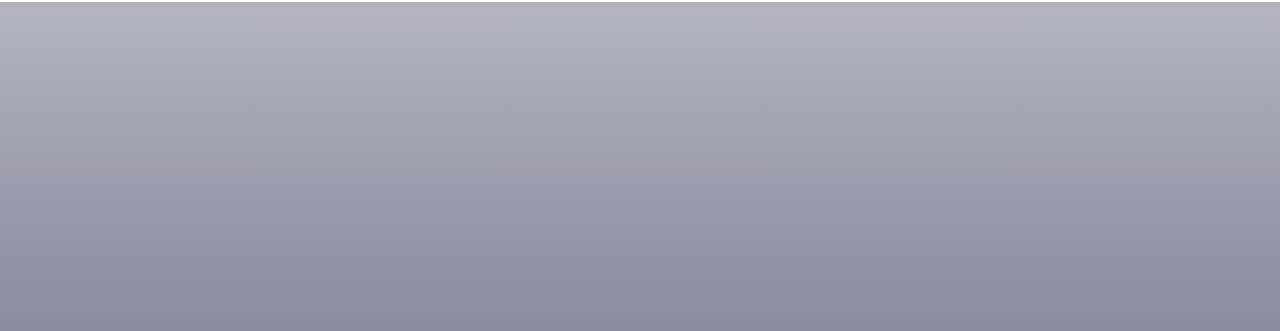
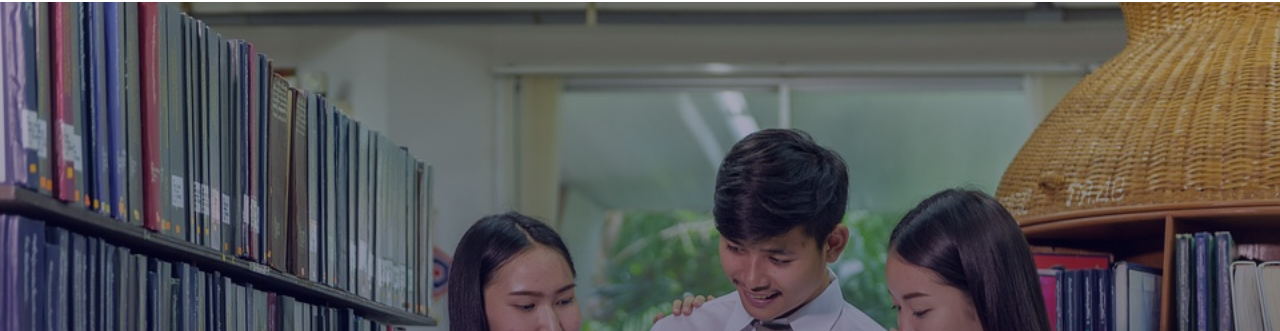
Before and after one commit to tiwariji3534/School-Website, a plain HTML site: page index.html in a window 1280 px wide. Shown: the part 63-394 px from the top of the page. Drawn offline with Linux system fonts and the light colour scheme; files whose address does not match are found by name.

Commit message:
Update img link

```diff
--- a/style.css
+++ b/style.css
@@ -41,7 +41,7 @@
 }
 .img{
     /* position: fixed; */
-    background-image:  linear-gradient(rgba(9,5,54,0.3),rgba(5,4,46,0.7)),url(img/academic-1822682_960_720.jpg);
+    background-image:  linear-gradient(rgba(9,5,54,0.3),rgba(5,4,46,0.7)),url(academic-1822682_960_720.jpg);
     width: 100%;
     height: 100vh;
     background-size: cover;
```
